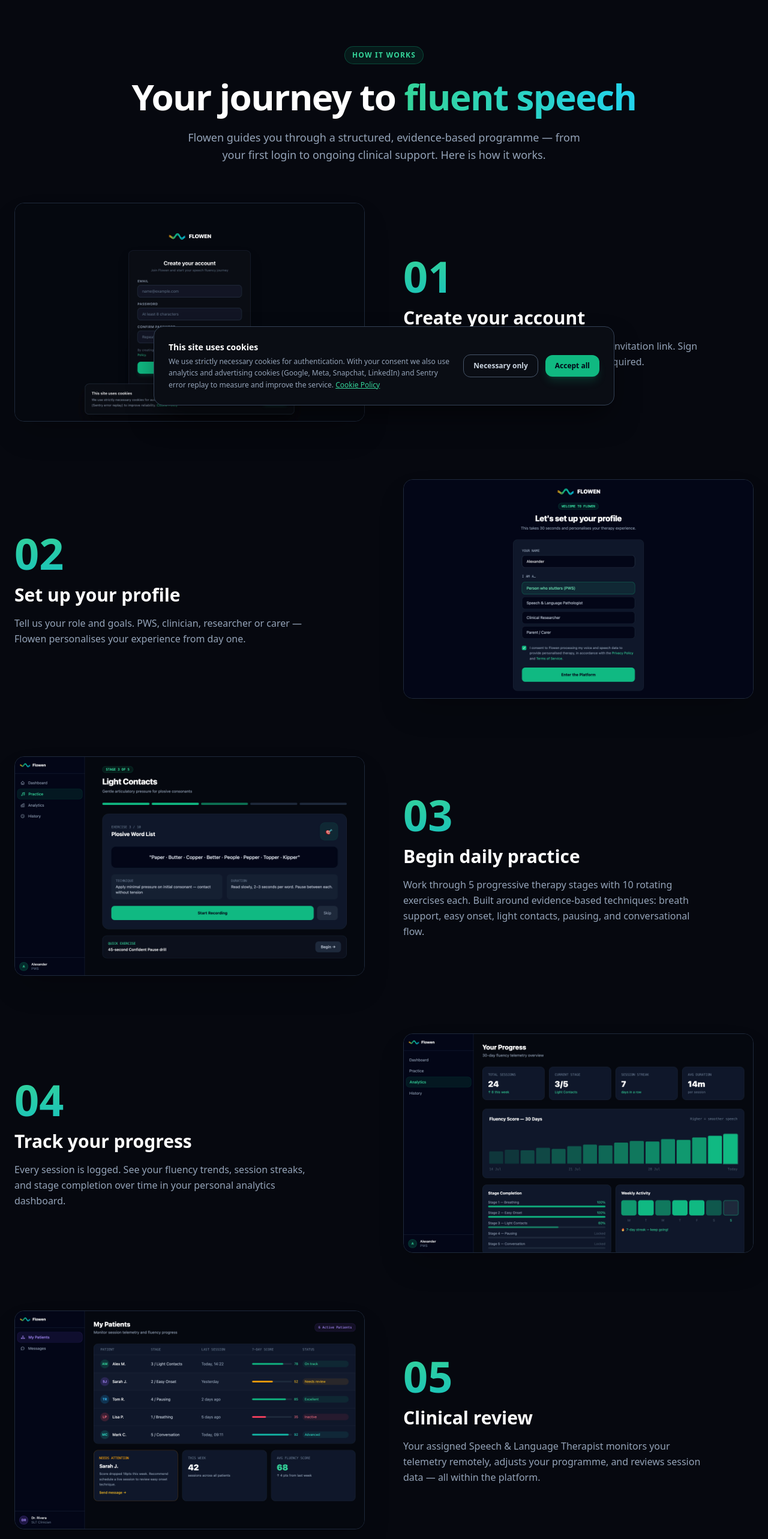
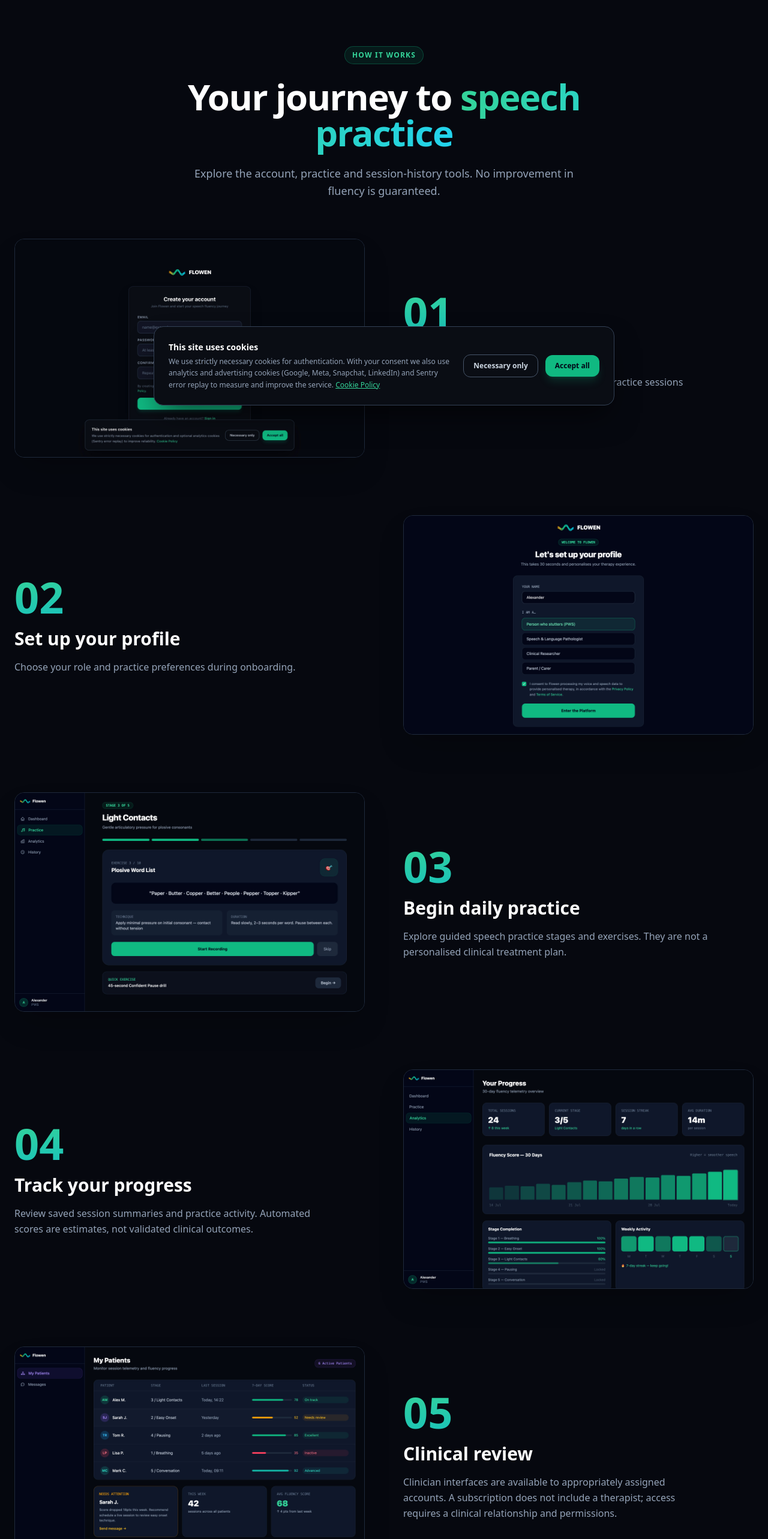
Before and after one commit to flowentechnologies/flowen-platform, a Next.js app: page /how-it-works in a window 1280 px wide. Shown: the part 100-2666 px from the top of the page at 60% size. Built offline with nearby package versions, Linux system fonts and the light colour scheme; no server answers.

Commit message:
fix: public factual copy - src/app/how-it-works/page.tsx [skip ci]
Updated descriptions for onboarding steps and adjusted the introductory text for clarity.

```diff
--- a/src/app/how-it-works/page.tsx
+++ b/src/app/how-it-works/page.tsx
@@ -8,7 +8,7 @@
     number: '01',
     title: 'Create your account',
     description:
-      'Join the waitlist and receive your personalised invitation link. Sign up takes under 60 seconds — no credit card required.',
+      'Create an account and try three introductory practice sessions without a payment card.',
     screenshot: '/assets/screenshots/auth-signup.jpg',
     alt: 'Flowen sign-up screen',
   },
@@ -16,7 +16,7 @@
     number: '02',
     title: 'Set up your profile',
     description:
-      'Tell us your role and goals. PWS, clinician, researcher or carer — Flowen personalises your experience from day one.',
+      'Choose your role and practice preferences during onboarding.',
     screenshot: '/assets/screenshots/onboarding.jpg',
     alt: 'Flowen onboarding screen',
   },
@@ -24,7 +24,7 @@
     number: '03',
     title: 'Begin daily practice',
     description:
-      'Work through 5 progressive therapy stages with 10 rotating exercises each. Built around evidence-based techniques: breath support, easy onset, light contacts, pausing, and conversational flow.',
+      'Explore guided speech practice stages and exercises. They are not a personalised clinical treatment plan.',
     screenshot: '/assets/screenshots/dashboard-practice.jpg',
     alt: 'Flowen daily practice dashboard',
   },
@@ -32,7 +32,7 @@
     number: '04',
     title: 'Track your progress',
     description:
-      'Every session is logged. See your fluency trends, session streaks, and stage completion over time in your personal analytics dashboard.',
+      'Review saved session summaries and practice activity. Automated scores are estimates, not validated clinical outcomes.',
     screenshot: '/assets/screenshots/dashboard-analytics.jpg',
     alt: 'Flowen analytics dashboard',
   },
@@ -40,7 +40,7 @@
     number: '05',
     title: 'Clinical review',
     description:
-      'Your assigned Speech & Language Therapist monitors your telemetry remotely, adjusts your programme, and reviews session data — all within the platform.',
+      'Clinician interfaces are available to appropriately assigned accounts. A subscription does not include a therapist; access requires a clinical relationship and permissions.',
     screenshot: '/assets/screenshots/clinician.jpg',
     alt: 'Flowen clinician review interface',
   },
@@ -62,12 +62,11 @@
         <h1 className="text-4xl sm:text-5xl md:text-6xl font-bold tracking-tight mb-6">
           Your journey to{' '}
           <span className="bg-gradient-to-r from-emerald-400 to-cyan-400 bg-clip-text text-transparent">
-            fluent speech
+            speech practice
           </span>
         </h1>
         <p className="text-lg text-slate-400 max-w-2xl mx-auto leading-relaxed">
-          Flowen guides you through a structured, evidence-based programme — from
-          your first login to ongoing clinical support. Here is how it works.
+          Explore the account, practice and session-history tools. No improvement in fluency is guaranteed.
         </p>
       </section>
 
```
